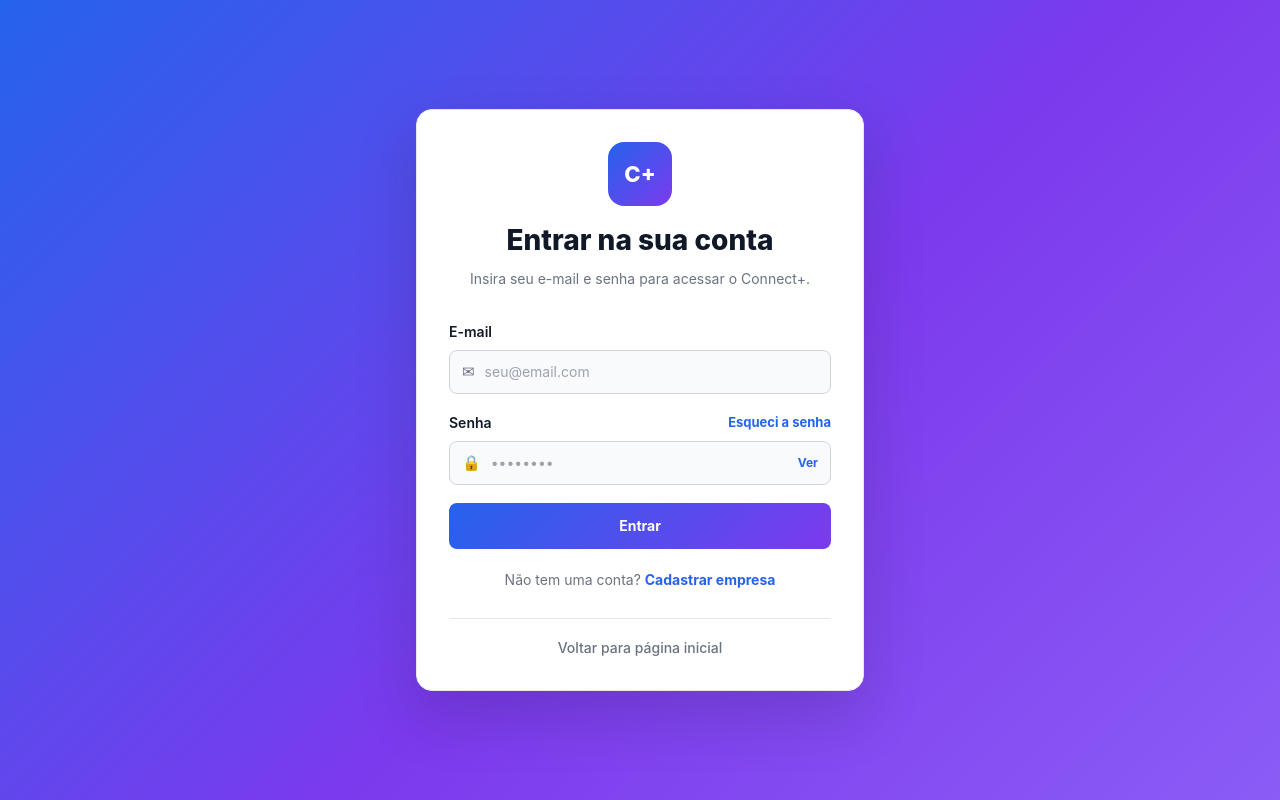
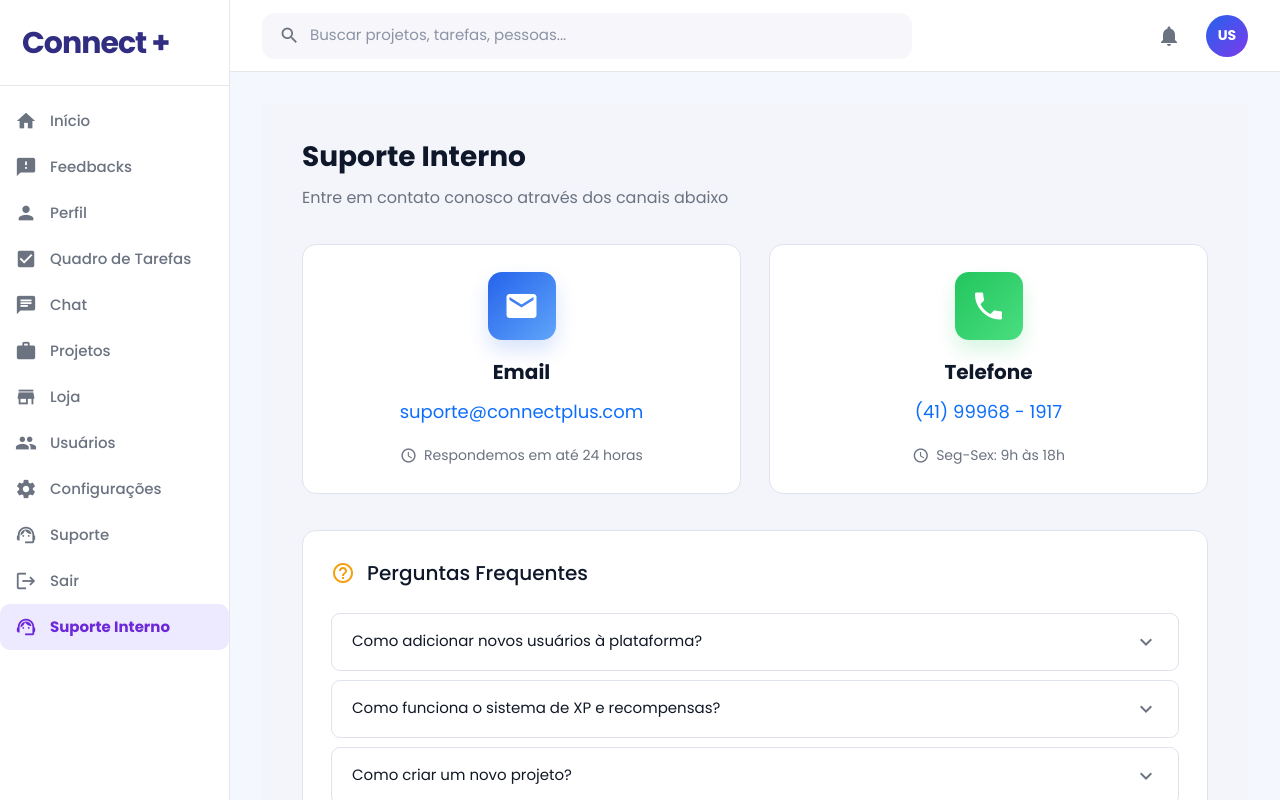
Before and after one commit to Savio123d/Connect-Plus, an Angular app in the folder Projeto/Front-End/connect-plus/: page /suporte-interno in a window 1280 px wide. Before the commit this address led to /login. Shown: the top 800 px of the page. Built offline with nearby package versions, Linux system fonts and the light colour scheme.

Commit message:
Cria tela de suporte interno

```diff
--- a/Projeto/Front-End/connect-plus/src/app/app.routes.ts
+++ b/Projeto/Front-End/connect-plus/src/app/app.routes.ts
@@ -62,6 +62,10 @@ export const routes: Routes = [
         {
         path: 'sobre-nos',
         loadComponent: () => import('./pages/sobre-nos/sobre-nos').then((module) => module.SobreNos)
+        },
+        {
+        path: 'suporte-interno',
+        loadComponent: () => import('./pages/suporte-interno/suporte-interno.component').then((module) => module.SuporteInternoComponent)
         }
     ],
   },
--- a/Projeto/Front-End/connect-plus/src/app/components/sidebar/sidebar.ts
+++ b/Projeto/Front-End/connect-plus/src/app/components/sidebar/sidebar.ts
@@ -73,6 +73,7 @@ export class Sidebar implements OnInit, OnDestroy {
     { label: 'Configurações', icon: 'settings', route: '/configuracoes' },
     { label: 'Suporte', icon: 'support_agent', route: '/suporte' },
     { label: 'Sair', icon: 'logout', route: '/login' },
+    { label: 'Suporte Interno', icon: 'support_agent', route: '/suporte-interno' },
   ];
 
   ngOnInit(): void {
--- a/Projeto/Front-End/connect-plus/src/app/pages/login/login.ts
+++ b/Projeto/Front-End/connect-plus/src/app/pages/login/login.ts
@@ -1,8 +1,9 @@
 import { CommonModule } from '@angular/common';
-import { Component, inject } from '@angular/core';
+import { ChangeDetectorRef, Component, inject } from '@angular/core';
 import { FormBuilder, ReactiveFormsModule, Validators } from '@angular/forms';
 import { Router, RouterLink } from '@angular/router';
 import { LoginService } from './login.service';
+import { finalize } from 'rxjs';
 
 @Component({
   selector: 'app-login',
@@ -12,9 +13,11 @@ import { LoginService } from './login.service';
   styleUrl: './login.css',
 })
 export class Login {
+
   private fb = inject(FormBuilder);
   private router = inject(Router);
   private loginService = inject(LoginService);
+  private cdr = inject(ChangeDetectorRef);
 
   titulo = 'Connect+';
   mostrarSenha = false;
--- /dev/null
+++ b/Projeto/Front-End/connect-plus/src/app/pages/suporte-interno/suporte-interno.component.css
@@ -0,0 +1,175 @@
+.suporte-page {
+  width: 100%;
+  min-height: calc(100vh - 72px);
+  padding: 36px 40px;
+  background: #f4f5fb;
+  color: #0f172a;
+}
+
+.suporte-header {
+  margin-bottom: 34px;
+}
+
+.suporte-header h1 {
+  margin: 0 0 12px;
+  font-size: 28px;
+  font-weight: 800;
+  color: #0f172a;
+}
+
+.suporte-header p {
+  margin: 0;
+  color: #6b7280;
+  font-size: 16px;
+}
+
+.contato-grid {
+  display: grid;
+  grid-template-columns: repeat(2, minmax(280px, 460px));
+  gap: 28px;
+  margin-bottom: 36px;
+}
+
+.contato-card {
+  height: 250px;
+  background: #ffffff;
+  border: 1px solid #dfe3ee;
+  border-radius: 14px;
+  display: flex;
+  flex-direction: column;
+  align-items: center;
+  justify-content: center;
+}
+
+.icone-card {
+  width: 68px;
+  height: 68px;
+  border-radius: 14px;
+  display: flex;
+  align-items: center;
+  justify-content: center;
+  color: #ffffff;
+  margin-bottom: 20px;
+  box-shadow: 0 10px 20px rgba(37, 99, 235, 0.18);
+}
+
+.icone-card mat-icon {
+  font-size: 36px;
+  width: 36px;
+  height: 36px;
+}
+
+.icone-card.email {
+  background: linear-gradient(135deg, #2563eb, #60a5fa);
+}
+
+.icone-card.telefone {
+  background: linear-gradient(135deg, #22c55e, #4ade80);
+  box-shadow: 0 10px 20px rgba(34, 197, 94, 0.18);
+}
+
+.contato-card h2 {
+  margin: 0 0 14px;
+  font-size: 20px;
+  font-weight: 800;
+}
+
+.contato-card a {
+  margin-bottom: 20px;
+  color: #0d6efd;
+  text-decoration: none;
+  font-size: 18px;
+}
+
+.info-card {
+  display: flex;
+  align-items: center;
+  gap: 7px;
+  color: #6b7280;
+  font-size: 14px;
+}
+
+.info-card mat-icon {
+  font-size: 17px;
+  width: 17px;
+  height: 17px;
+}
+
+.faq-card {
+  width: 100%;
+  background: #ffffff;
+  border: 1px solid #dfe3ee;
+  border-radius: 14px;
+  padding: 30px 28px 32px;
+}
+
+.faq-title {
+  display: flex;
+  align-items: center;
+  gap: 12px;
+  margin-bottom: 28px;
+}
+
+.faq-title mat-icon {
+  color: #f59e0b;
+}
+
+.faq-title h2 {
+  margin: 0;
+  font-size: 20px;
+  font-weight: 500;
+}
+
+.faq-list {
+  display: flex;
+  flex-direction: column;
+  gap: 9px;
+}
+
+.faq-item {
+  border: 1px solid #dfe3ee;
+  border-radius: 9px;
+  background: #ffffff;
+  overflow: hidden;
+}
+
+.faq-question {
+  width: 100%;
+  min-height: 56px;
+  padding: 0 20px;
+  border: none;
+  background: transparent;
+  display: flex;
+  align-items: center;
+  justify-content: space-between;
+  cursor: pointer;
+  text-align: left;
+  color: #111827;
+  font-size: 15px;
+}
+
+.chevron {
+  color: #6b7280;
+  transition: transform 0.2s ease;
+}
+
+.faq-item.aberto .chevron {
+  transform: rotate(180deg);
+}
+
+.faq-answer {
+  padding: 0 20px 18px;
+  color: #6b7280;
+  font-size: 14px;
+  line-height: 1.6;
+}
+
+@media (max-width: 900px) {
+  .suporte-page {
+    padding: 28px 20px;
+  }
+
+  .contato-grid {
+    grid-template-columns: 1fr;
+  }
+}
--- /dev/null
+++ b/Projeto/Front-End/connect-plus/src/app/pages/suporte-interno/suporte-interno.component.html
@@ -0,0 +1,60 @@
+<section class="suporte-page">
+  <div class="suporte-header">
+    <h1>Suporte Interno</h1>
+    <p>Entre em contato conosco através dos canais abaixo</p>
+  </div>
+
+  <div class="contato-grid">
+    <article class="contato-card">
+      <div class="icone-card email">
+        <mat-icon>mail</mat-icon>
+      </div>
+
+      <h2>Email</h2>
+      <a href="mailto:suporte@connectplus.com">suporte&#64;connectplus.com</a>
+
+      <div class="info-card">
+        <mat-icon>schedule</mat-icon>
+        <span>Respondemos em até 24 horas</span>
+      </div>
+    </article>
+
+    <article class="contato-card">
+      <div class="icone-card telefone">
+        <mat-icon>phone</mat-icon>
+      </div>
+
+      <h2>Telefone</h2>
+      <a href="tel:+5541999681917">(41) 99968 - 1917</a>
+
+      <div class="info-card">
+        <mat-icon>schedule</mat-icon>
+        <span>Seg-Sex: 9h às 18h</span>
+      </div>
+    </article>
+  </div>
+
+  <section class="faq-card">
+    <div class="faq-title">
+      <mat-icon>help_outline</mat-icon>
+      <h2>Perguntas Frequentes</h2>
+    </div>
+
+    <div class="faq-list">
+      <div
+        class="faq-item"
+        *ngFor="let pergunta of perguntas; let i = index"
+        [class.aberto]="perguntaAberta === i"
+      >
+        <button type="button" class="faq-question" (click)="alternarPergunta(i)">
+          <span>{{ pergunta.titulo }}</span>
+          <mat-icon class="chevron">keyboard_arrow_down</mat-icon>
+        </button>
+
+        <div class="faq-answer" *ngIf="perguntaAberta === i">
+          {{ pergunta.resposta }}
+        </div>
+      </div>
+    </div>
+  </section>
+</section>
--- /dev/null
+++ b/Projeto/Front-End/connect-plus/src/app/pages/suporte-interno/suporte-interno.component.ts
@@ -0,0 +1,45 @@
+import { CommonModule } from '@angular/common';
+import { Component } from '@angular/core';
+import { MatIconModule } from '@angular/material/icon';
+
+@Component({
+  selector: 'app-suporte-interno',
+  standalone: true,
+  imports: [CommonModule, MatIconModule],
+  templateUrl: './suporte-interno.component.html',
+  styleUrl: './suporte-interno.component.css'
+})
+export class SuporteInternoComponent {
+  perguntaAberta: number | null = null;
+
+  perguntas = [
+    {
+      titulo: 'Como adicionar novos usuários à plataforma?',
+      resposta: 'Acesse o menu Usuários, clique em Novo Usuário, preencha os dados solicitados e grave o cadastro.'
+    },
+    {
+      titulo: 'Como funciona o sistema de XP e recompensas?',
+      resposta: 'Os usuários ganham XP ao concluir tarefas e podem trocar seus pontos por recompensas disponíveis na Loja.'
+    },
+    {
+      titulo: 'Como criar um novo projeto?',
+      resposta: 'Entre no menu Projetos, clique em Novo Projeto, preencha as informações e clique em Gravar.'
+    },
+    {
+      titulo: 'Como enviar feedbacks para membros da equipe?',
+      resposta: 'Acesse a tela de Feedbacks, selecione o colaborador, escreva o feedback e envie.'
+    },
+    {
+      titulo: 'Posso alterar minha senha?',
+      resposta: 'Sim. A alteração pode ser feita pela tela de Perfil ou Configurações, conforme a regra do sistema.'
+    },
+    {
+      titulo: 'Como funciona o quadro Kanban?',
+      resposta: 'O Kanban organiza as tarefas por colunas de status, facilitando o acompanhamento do andamento do projeto.'
+    }
+  ];
+
+  alternarPergunta(index: number): void {
+    this.perguntaAberta = this.perguntaAberta === index ? null : index;
+  }
+}
```
Also changed, not shown: 1 other file (tests, documents, lock files or other folders).
